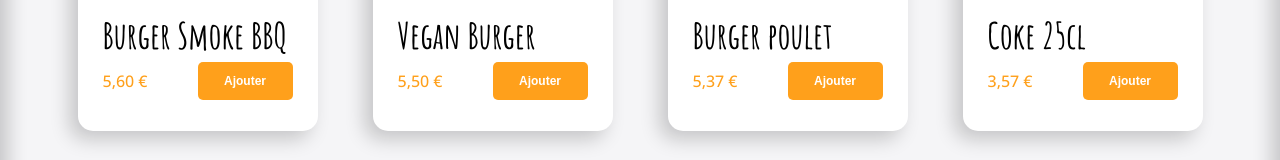
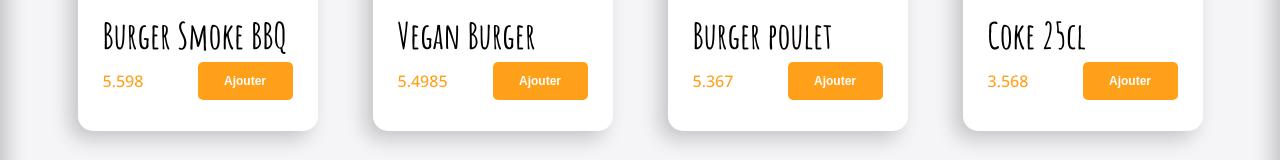
Before and after one commit to Ovgodd/crazee-burger, a React (Create React App) app: page /order/1 in a window 1280 px wide. Shown: the part 364-524 px from the top of the page. Built offline with nearby package versions, Linux system fonts and the light colour scheme.

Commit message:
♻️ F05: ORDER > MENU > change product to card.

```diff
--- a/src/components/pages/order/Main/Product.js
+++ b/src/components/pages/order/Main/Card.js
@@ -2,7 +2,7 @@ import styled from "styled-components";
 import { theme } from "../../../../theme";
 export default function Product({ title, image, price }) {
   return (
-    <ProductStyled>
+    <CardStyled>
       <img src={image} alt="burger" />
       <div className="interact-container">
         <h1>{title}</h1>
@@ -11,10 +11,10 @@ export default function Product({ title, image, price }) {
           <button>Ajouter</button>
         </div>
       </div>
-    </ProductStyled>
+    </CardStyled>
   );
 }
-const ProductStyled = styled.div`
+const CardStyled = styled.div`
   box-shadow: -8px 8px 20px 0px rgb(0 0 0 / 20%);
   width: 200px;
   height: 300px;
--- a/src/components/pages/order/Main/Menu.js
+++ b/src/components/pages/order/Main/Menu.js
@@ -1,6 +1,6 @@
 import React, { useState } from "react";
 import styled from "styled-components";
-import Product from "./Product";
+import CardStyled from "./Card";
 import { fakeMenu2 } from "../../../../fakeData/fakeMenu";
 import { formatPrice } from "../../../../utils/maths";
 import { theme } from "../../../../theme";
@@ -10,7 +10,7 @@ export default function Menu() {
   return (
     <MenuStyled>
       {menu.map(({ title, imageSource, price }) => (
-        <Product title={title} image={imageSource} price={formatPrice(price)} />
+        <CardStyled title={title} image={imageSource} price={price} />
       ))}
     </MenuStyled>
   );
```
